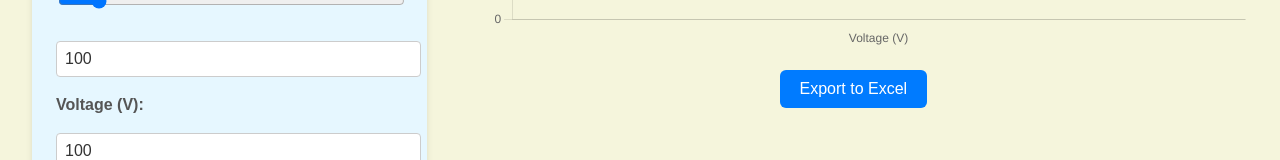
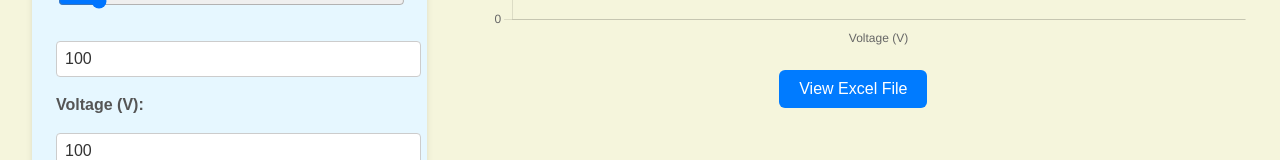
Before and after one commit to SWE-Tech-Team-2025/Software-Voxci, a React (Vite) app: page / in a window 1280 px wide. Shown: the part 432-592 px from the top of the page. Built offline with nearby package versions, Linux system fonts and the light colour scheme.

Commit message:
change button name

```diff
--- a/src/App.jsx
+++ b/src/App.jsx
@@ -208,7 +208,7 @@ function App() {
             }}
           />
           {/*import to excel button */ }
-          <button className="graph-button">Export to Excel
+          <button className="graph-button">View Excel File
           </button>
         </div>
       </div>
```
